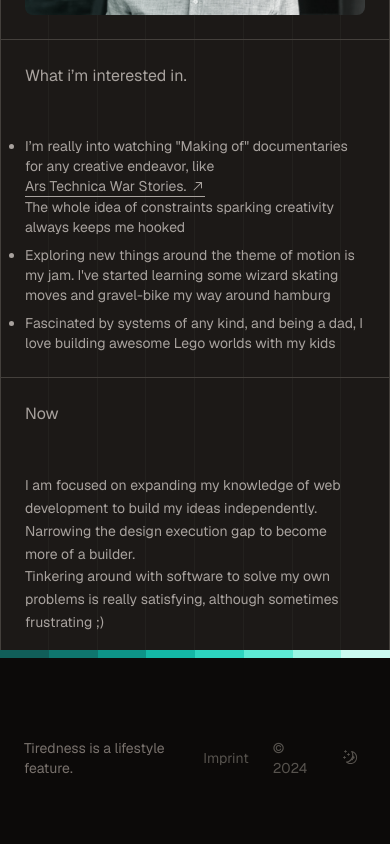
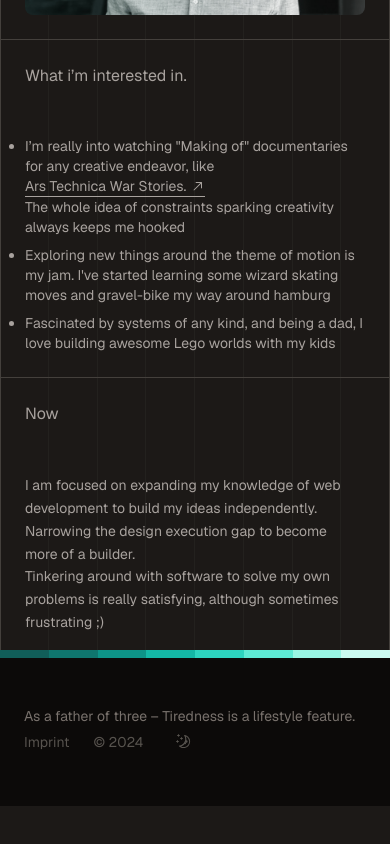
Before and after one commit to marianbreitmeyer/mrnbrtmyr-de, a Next.js app: page / in a window 390 px wide. Shown: the part 7661-8505 px from the top of the page. After the commit the page ends 8467 px from the top, so only its background shows below. Built offline with nearby package versions, Linux system fonts and the light colour scheme; what tailwind-gradient-mask-image would draw is missing.

Commit message:
fix: content and mobile styling

```diff
--- a/components/Footer.tsx
+++ b/components/Footer.tsx
@@ -4,9 +4,9 @@ import GradientStrip from './GradientStrip';
 
 const Footer = () => (
   <footer className="w-full h-auto bg-stone-800 dark:bg-stone-950 relative">
-    <div className="wrapper-no-p flex flex-row items-center justify-between text-sm py-20 md:py-24 px-6 md:px-10">
+    <div className="wrapper-no-p flex flex-col md:flex-row md:items-center justify-between text-sm py-12 md:py-24 px-6 md:px-10">
       <p className="text-stone-400 dark:text-stone-500">
-        Tiredness is a lifestyle feature.
+        As a father of three – Tiredness is a lifestyle feature.
       </p>
       <div className="flex flex-row items-center gap-x-6 md:gap-x-10 text-stone-600 dark:text-stone-600">
         <Link href="/imprint">Imprint</Link>
```
